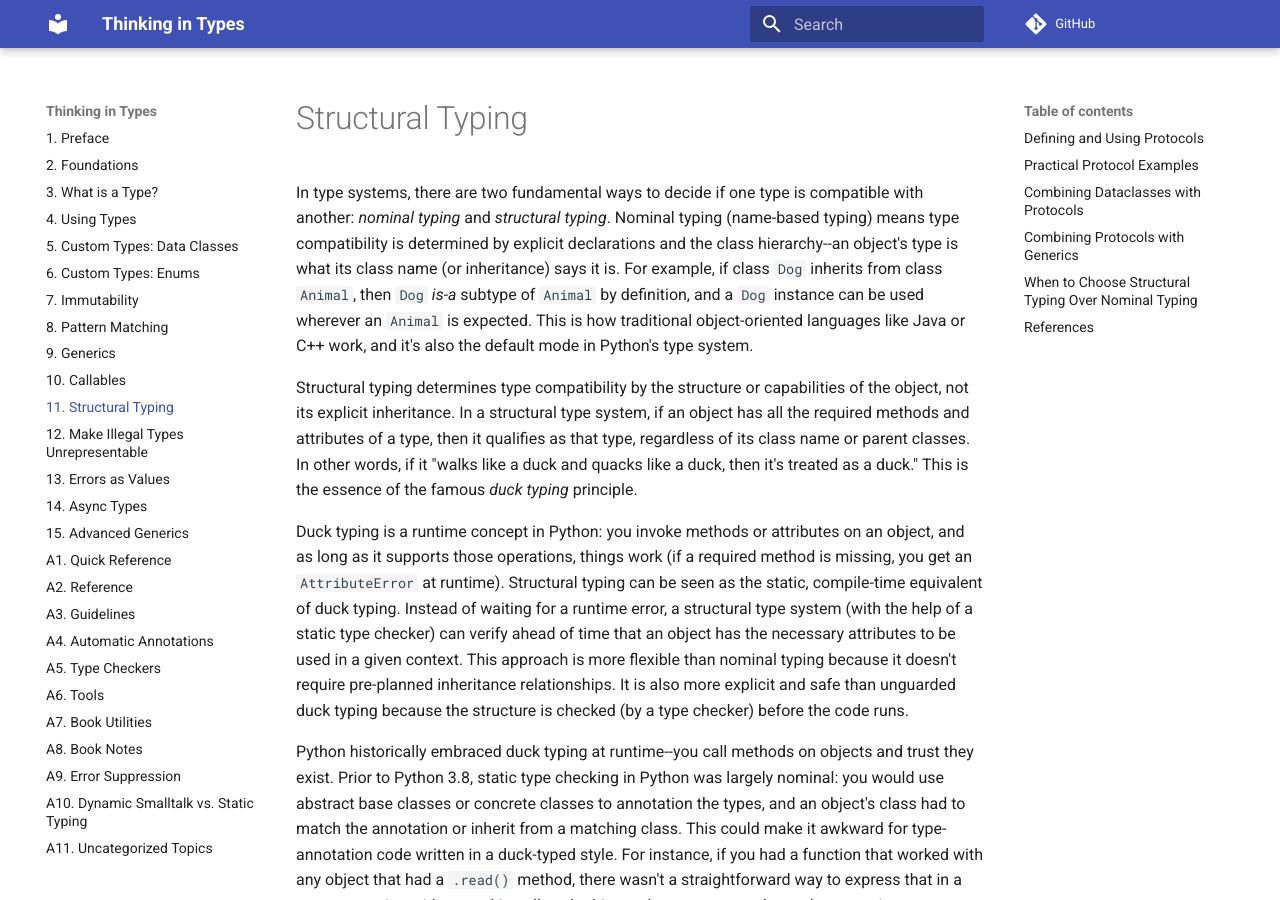
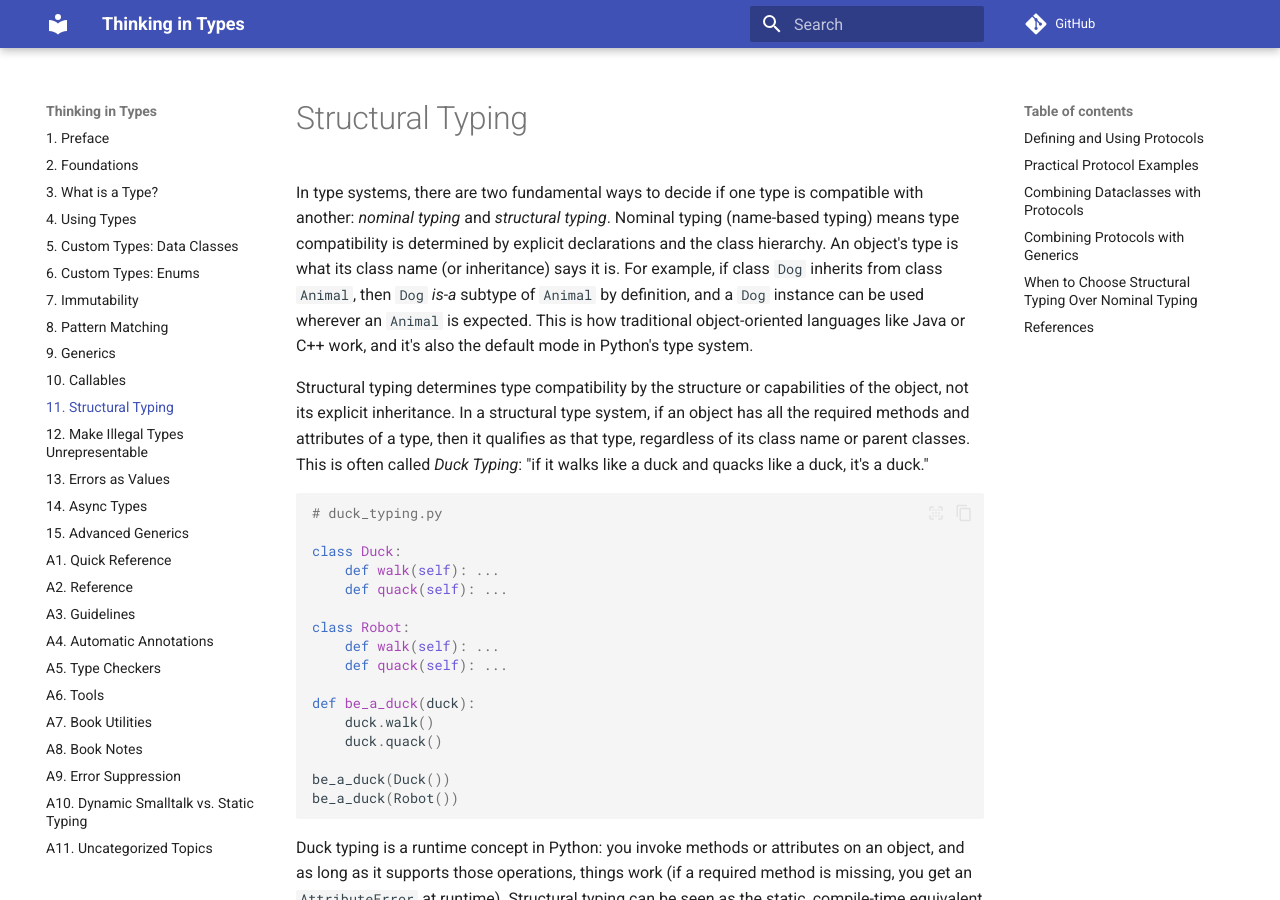
Before and after one commit to ThinkingInTypes/ThinkingInTypes.github.io, an MkDocs documentation site: the page built from Chapters/C11_Structural_Typing.md, in a window 1280 px wide and 900 px high. Built offline with MkDocs 1.6.1 and Material for MkDocs 9.7.7, drawn with Linux system fonts in a browser that asks for light colours; comment, search, counter and statistics services are not loaded.

Commit message:
Update C11_Structural_Typing.md

````diff
--- a/Chapters/C11_Structural_Typing.md
+++ b/Chapters/C11_Structural_Typing.md
@@ -2,14 +2,33 @@
 
 In type systems, there are two fundamental ways to decide if one type is compatible with another:
 _nominal typing_ and _structural typing_.
-Nominal typing (name-based typing) means type compatibility is determined by explicit declarations and the class hierarchy--an object's type is what its class name (or inheritance) says it is.
+Nominal typing (name-based typing) means type compatibility is determined by explicit declarations and the class hierarchy.
+An object's type is what its class name (or inheritance) says it is.
 For example, if class `Dog` inherits from class `Animal`, then `Dog` _is-a_ subtype of `Animal` by definition, and a `Dog` instance can be used wherever an `Animal` is expected.
 This is how traditional object-oriented languages like Java or C++ work, and it's also the default mode in Python's type system.
 
 Structural typing determines type compatibility by the structure or capabilities of the object, not its explicit inheritance.
 In a structural type system, if an object has all the required methods and attributes of a type, then it qualifies as that type, regardless of its class name or parent classes.
-In other words, if it "walks like a duck and quacks like a duck, then it's treated as a duck."
-This is the essence of the famous _duck typing_ principle.
+This is often called _Duck Typing_: "if it walks like a duck and quacks like a duck, it's a duck."
+
+```python
+# duck_typing.py
+
+class Duck:
+    def walk(self): ...
+    def quack(self): ...
+
+class Robot:
+    def walk(self): ...
+    def quack(self): ...
+
+def be_a_duck(duck):
+    duck.walk()
+    duck.quack()
+
+be_a_duck(Duck())
+be_a_duck(Robot())
+```
 
 Duck typing is a runtime concept in Python:
 you invoke methods or attributes on an object, and as long as it supports those operations, things work (if a required method is missing, you get an `AttributeError` at runtime).
@@ -311,7 +330,8 @@ In production, you pass a real HTTP client, in tests you pass a fake object that
 The protocol assures the fake has the same method signature as the real client.
 This avoids type checker warnings and makes tests cleaner.
 It's essentially the static typing analog of using an interface in other languages for dependency injection in tests.
-Many testing libraries (like `unittest.mock`) create dynamic mocks that can be configured with attributes on the fly; to type-annotate those, you can either cast them to a Protocol or use a Protocol as a base for a fake implementation.
+Many testing libraries (like `unittest.mock`) create dynamic mocks that can be configured with attributes on the fly; to type-annotate those,
+you can either cast them to a Protocol or use a Protocol as a base for a fake implementation.
 Using protocols in this way documents what methods a mock is expected to provide.
 This can prevent situations where your test double is missing a method or has a typo that wouldn't be caught until runtime.
 In short, whenever you say "I need an object that can do X in my code, and I might swap different implementations of it," that's a cue to define a protocol for X.
````
